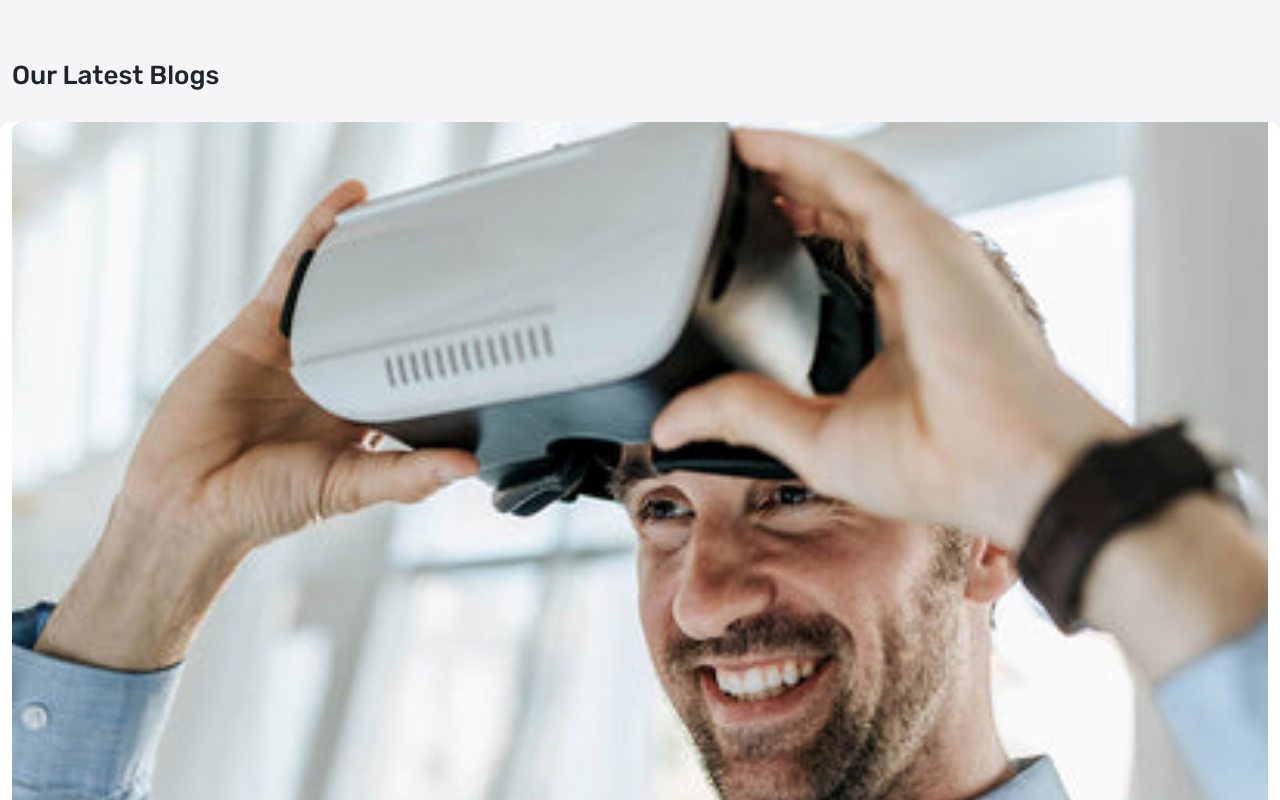
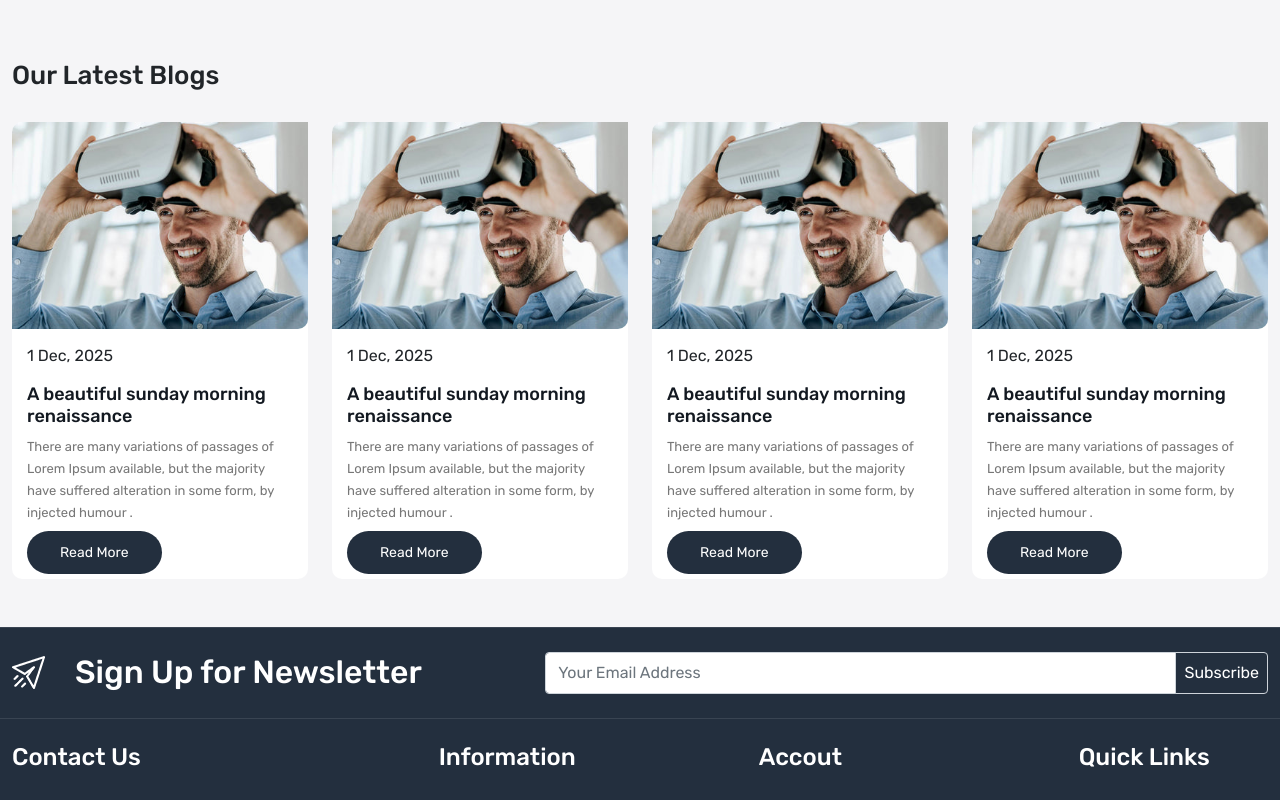
Before and after one commit to IT21321368/ecommerce-app, a React (Create React App) app: page / in a window 1280 px wide. Shown: the part 4960-5760 px from the top of the page. Built offline with nearby package versions, Linux system fonts and the light colour scheme.

Commit message:
update Home.js

```diff
--- a/src/pages/Home.js
+++ b/src/pages/Home.js
@@ -303,10 +303,20 @@ const Home = () => {
           <div className='col-12'>
             <h3 className='section-heading'>Our Latest Blogs</h3>
           </div>
-          <BlogCard/>
-          <BlogCard/>
-          <BlogCard/>
-          <BlogCard/>
+        </div>
+        <div className='row'>
+          <div className='col-3'>
+            <BlogCard/>
+          </div>
+          <div className='col-3'>
+            <BlogCard/>
+          </div>
+          <div className='col-3'>
+            <BlogCard/>
+          </div>
+          <div className='col-3'>
+            <BlogCard/>
+          </div>
         </div>
       </div>
     </section>
```
